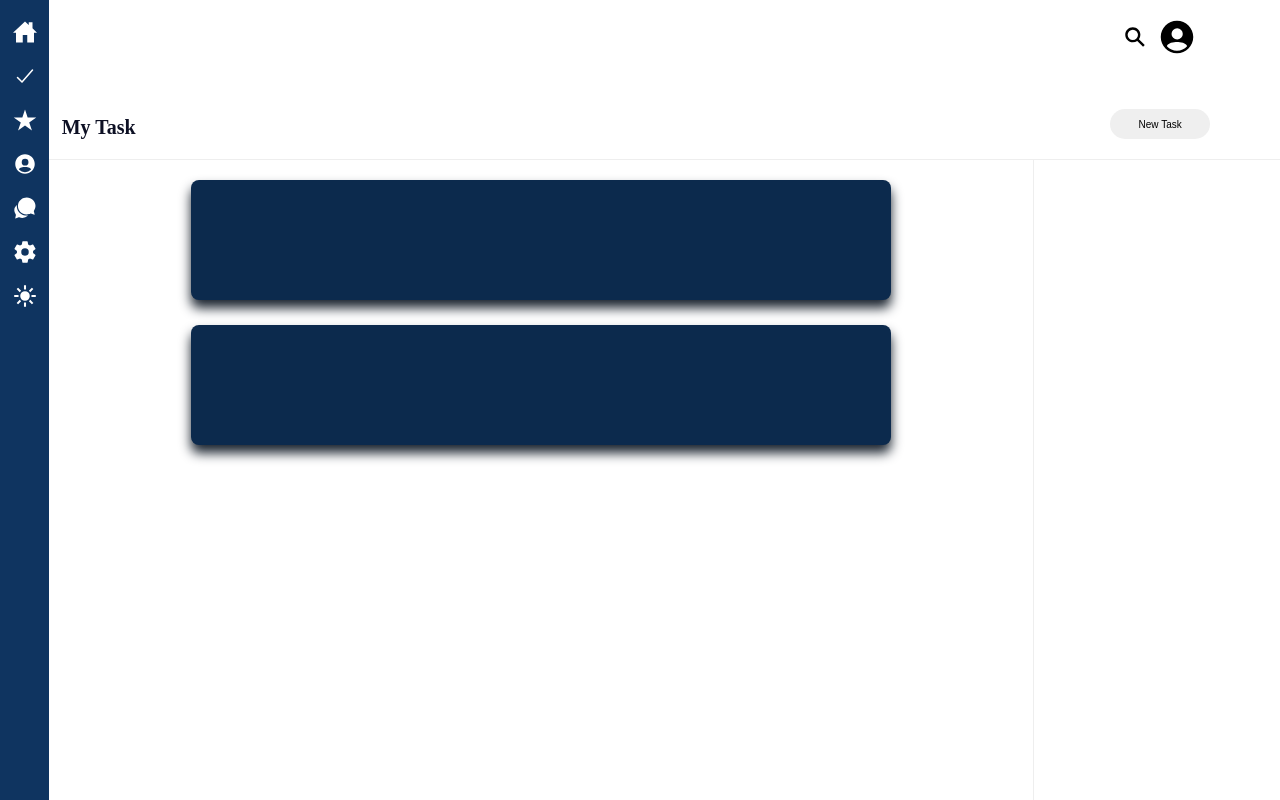
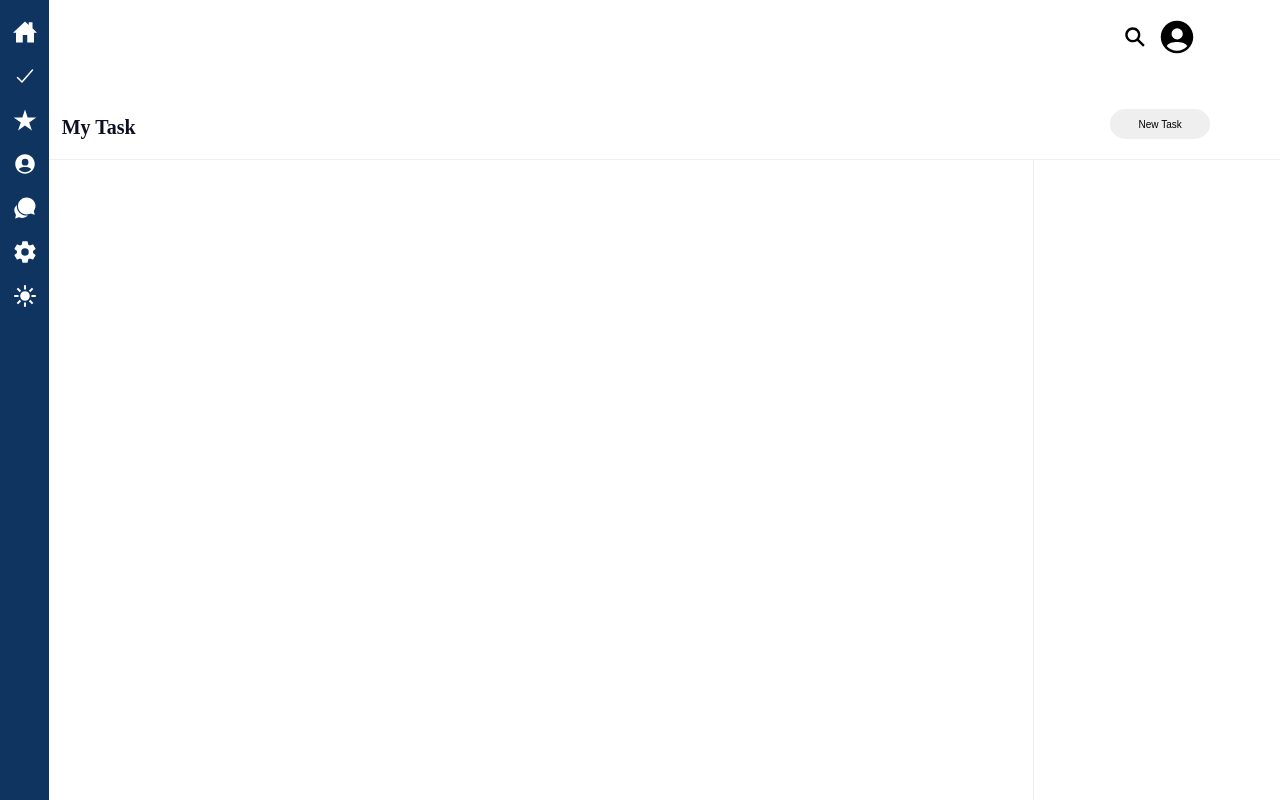
Before and after one commit to Ervin001/TOP_TODO-Project, a website built with webpack: page dist/index.html in a window 1280 px wide. Built offline with nearby package versions, Linux system fonts and the light colour scheme.

Commit message:
seperating js from DOM

```diff
--- a/src/assets/style.css
+++ b/src/assets/style.css
@@ -4,8 +4,9 @@
   --sidebar-color: #0f3460;
   --topcontent-bottom-border-color: #eee;
   --main-task-color: #0d1024;
-  --todo-container-color: #0c2a4d;
-  --todo-container-shadow-color: rgb(27, 36, 47);
+  --todo-container-color: #3f5d80;
+  --todo-container-bottom-border: #4b5057;
+  --font-color: #e7ebef;
 
   --support-svg-icon: url('/src/assets/icons/chatbubbles-sharp.svg');
   --checkmark-svg-icon: url('/src/assets/icons/checkmark-outline.svg');
@@ -183,12 +184,11 @@ html {
 }
 
 .todo-container {
-  border-radius: 8px;
-  min-width: 70rem;
-
+  width: 100%;
   height: 12rem;
-  background-color: var(--todo-container-color);
-  box-shadow: 0rem 8px 12px var(--todo-container-shadow-color);
+  border-bottom: var(--topcontent-bottom-border-color) solid 1px;
+}
+.todo-item {
 }
 
 .extra-info {
--- a/src/display.js
+++ b/src/display.js
@@ -87,13 +87,17 @@ export class DisplayUI {
     todoButtonEl.classList.add('todo-button');
     todoButtonEl.textContent = 'New Task';
     topRightContainerEl.appendChild(todoButtonEl);
+  }
 
-    // Expiremental todo item
-    const todoContainerEl = document.createElement('div');
-    todoContainerEl.classList.add('todo-container');
-    todoInfoContainerEl.appendChild(todoContainerEl);
-    const todoContainerEl2 = document.createElement('div');
-    todoContainerEl2.classList.add('todo-container');
-    todoInfoContainerEl.appendChild(todoContainerEl2);
+  /**
+   *
+   * @param {object} Object data will be added to DOM
+   */
+  addTodoItem(data) {
+    const todoContainerEl = document.querySelector('.todo-info');
+    const todoItemCntnrEl = document.createElement('div');
+    todoItemCntnrEl.classList.add('todo-item');
+    todoItemCntnrEl.innerHTML = `<div class="radio-btn">Radio Here</div><div class="todo-item-title"></div><div class="date"></div>`;
+    todoContainerEl.appendChild(todoItemCntnrEl);
   }
 }
--- a/src/index.js
+++ b/src/index.js
@@ -10,3 +10,6 @@ const today = getDate(date);
 
 const displayUI = new DisplayUI();
 displayUI.addHome();
+
+// Object created by user in[ut will go here to add to DOM]
+displayUI.addTodoItem(todoData);
```
